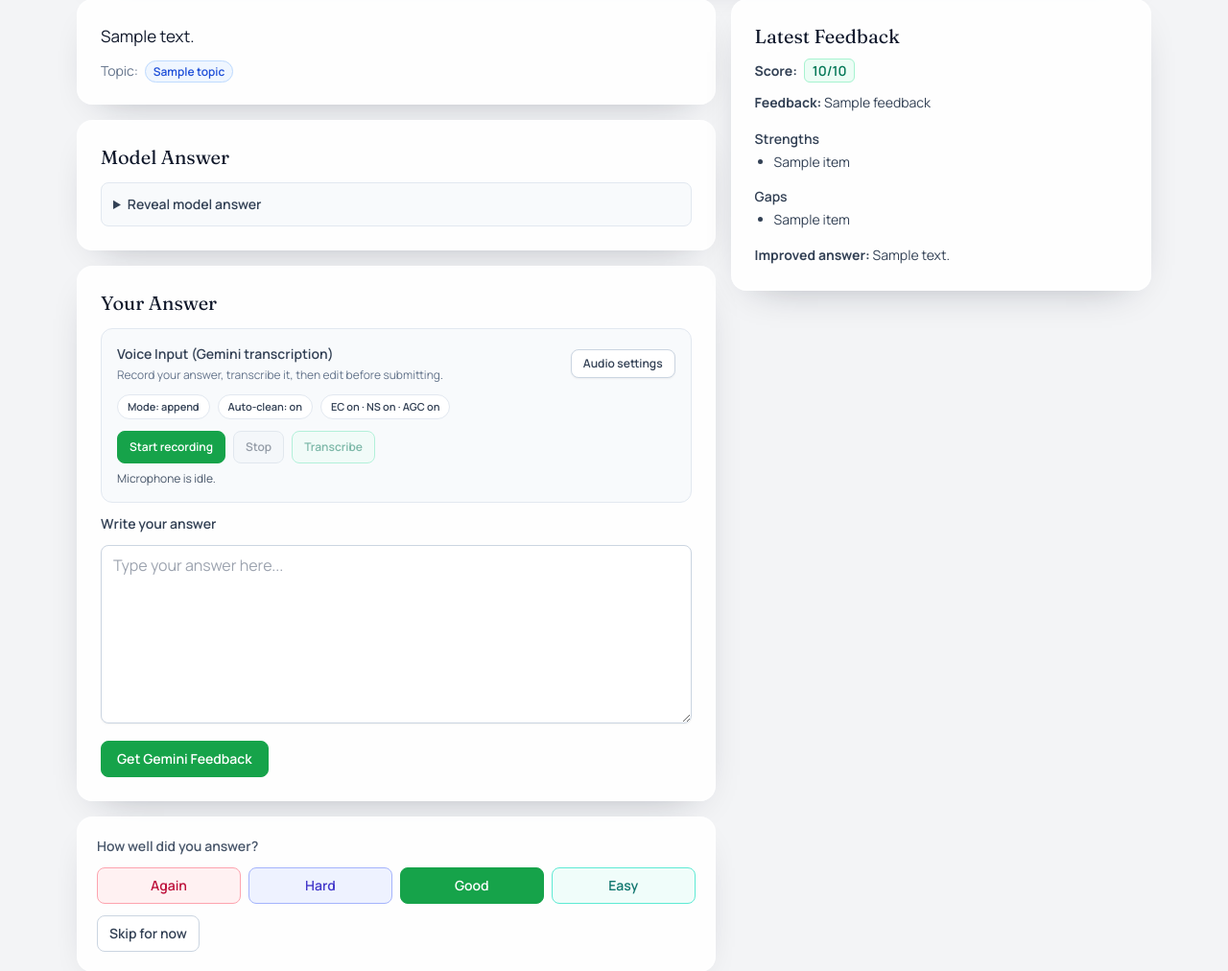
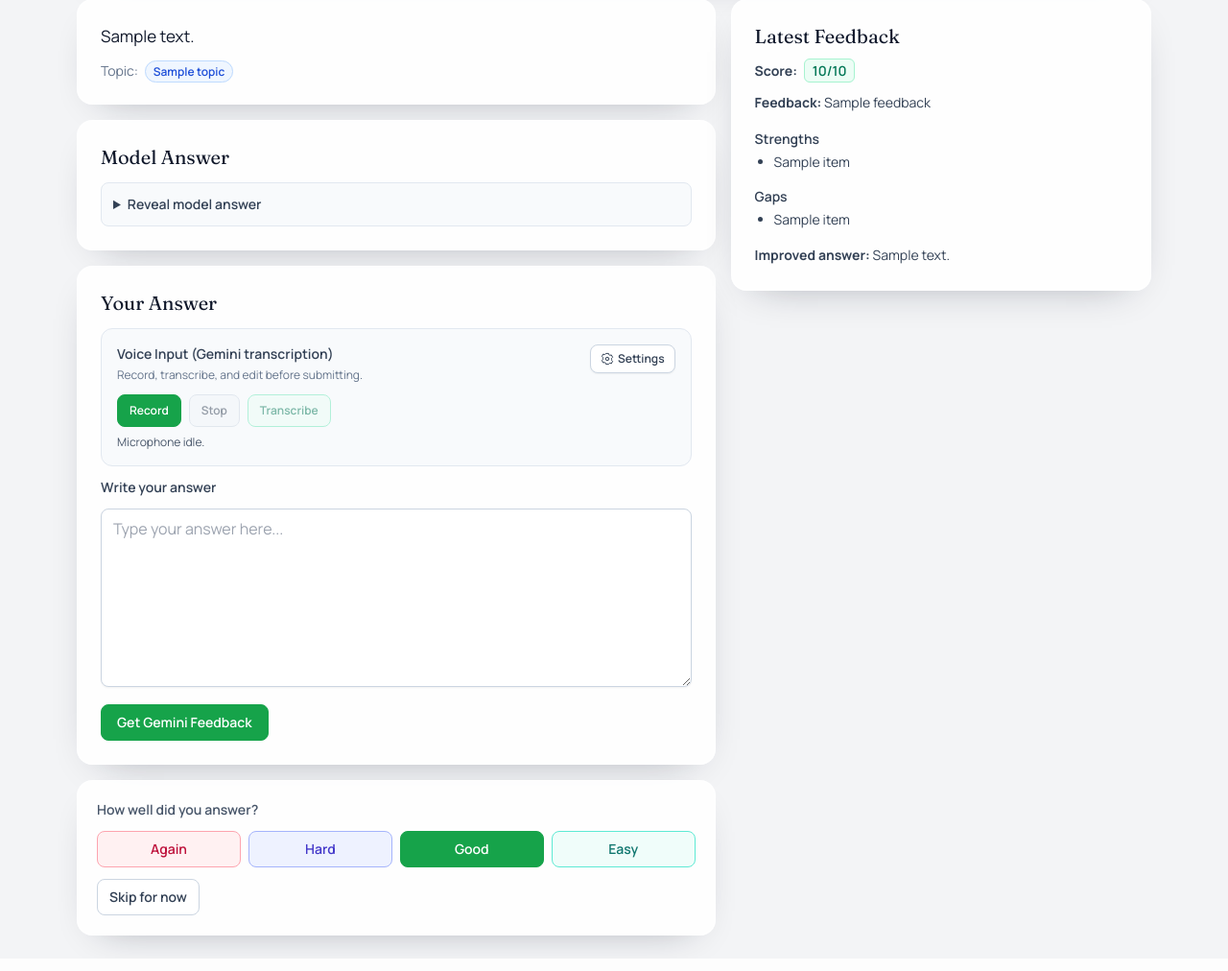
Before and after one commit to alekgreen/HireCrush, a Flask app: template templates/review.html in a window 1280 px wide. Shown: the part 251-1263 px from the top of the page at 96% size. Run offline with Flask 3, Linux system fonts and the light colour scheme; the template is opened without the code that fills it: most values are stand-ins (such as "Sample title", 1, 10 or a date in 2020); some libraries are stand-ins or nearby versions.

Commit message:
Add compact voice settings modal to review UI

```diff
--- a/templates/review.html
+++ b/templates/review.html
@@ -62,24 +62,25 @@
               <input type="hidden" name="randomize" value="1">
             {% endif %}
             <div class="rounded-xl border border-slate-200 bg-slate-50 p-3 sm:p-4 dark:border-zinc-700 dark:bg-zinc-800/80">
-              <div class="flex flex-wrap items-center justify-between gap-2">
+              <div class="flex items-start justify-between gap-2">
                 <div>
                   <p class="text-sm font-semibold text-slate-700 dark:text-zinc-200">Voice Input (Gemini transcription)</p>
-                  <p class="mt-1 text-xs text-slate-500 dark:text-zinc-400">Record your answer, transcribe it, then edit before submitting.</p>
+                  <p class="mt-1 text-xs text-slate-500 dark:text-zinc-400">Record, transcribe, and edit before submitting.</p>
                 </div>
-                <button class="inline-flex items-center gap-1 rounded-lg border border-slate-300 bg-white px-3 py-1.5 text-xs font-semibold text-slate-700 shadow-sm transition hover:bg-slate-100 dark:border-zinc-600 dark:bg-zinc-800 dark:text-zinc-100 dark:hover:bg-zinc-700" type="button" id="voice-settings-open">Audio settings</button>
+                <button class="inline-flex items-center gap-1 rounded-lg border border-slate-300 bg-white px-2.5 py-1.5 text-xs font-semibold text-slate-700 shadow-sm transition hover:bg-slate-100 dark:border-zinc-600 dark:bg-zinc-800 dark:text-zinc-100 dark:hover:bg-zinc-700" id="voice-settings-open" type="button" aria-label="Voice settings" title="Voice settings">
+                  <svg class="h-3.5 w-3.5" viewBox="0 0 20 20" fill="none" aria-hidden="true">
+                    <path d="M8 2h4l.6 2.1a6.9 6.9 0 0 1 1.4.8l2-.8 2 3.5-1.6 1.5c.1.5.2 1 .2 1.5s-.1 1-.2 1.5l1.6 1.5-2 3.5-2-.8c-.4.3-.9.6-1.4.8L12 18H8l-.6-2.1a6.9 6.9 0 0 1-1.4-.8l-2 .8-2-3.5 1.6-1.5a6.8 6.8 0 0 1 0-3L2 6.4l2-3.5 2 .8c.4-.3.9-.6 1.4-.8L8 2Z" stroke="currentColor" stroke-width="1.4" stroke-linejoin="round"/>
+                    <circle cx="10" cy="10" r="2.5" stroke="currentColor" stroke-width="1.4"/>
+                  </svg>
+                  Settings
+                </button>
               </div>
               <div class="mt-3 flex flex-wrap gap-2">
-                <span class="rounded-full border border-slate-200 bg-white px-2.5 py-1 text-[11px] font-semibold text-slate-700 dark:border-zinc-600 dark:bg-zinc-800 dark:text-zinc-200" id="voice-mode-badge">Mode: append</span>
-                <span class="rounded-full border border-slate-200 bg-white px-2.5 py-1 text-[11px] font-semibold text-slate-700 dark:border-zinc-600 dark:bg-zinc-800 dark:text-zinc-200" id="voice-cleanup-badge">Auto-clean: on</span>
-                <span class="rounded-full border border-slate-200 bg-white px-2.5 py-1 text-[11px] font-semibold text-slate-700 dark:border-zinc-600 dark:bg-zinc-800 dark:text-zinc-200" id="voice-input-badge">EC on · NS on · AGC on</span>
-              </div>
-              <div class="mt-3 flex flex-wrap gap-2">
-                <button class="rounded-lg border border-brand-500 bg-brand-500 px-3 py-2 text-xs font-semibold text-white transition hover:bg-brand-600 disabled:cursor-not-allowed disabled:opacity-50" type="button" id="voice-start">Start recording</button>
+                <button class="rounded-lg border border-brand-500 bg-brand-500 px-3 py-2 text-xs font-semibold text-white transition hover:bg-brand-600 disabled:cursor-not-allowed disabled:opacity-50" type="button" id="voice-start">Record</button>
                 <button class="rounded-lg border border-slate-300 bg-slate-100 px-3 py-2 text-xs font-semibold text-slate-700 transition hover:bg-slate-200 disabled:cursor-not-allowed disabled:opacity-50 dark:border-zinc-700 dark:bg-zinc-800 dark:text-zinc-100 dark:hover:bg-zinc-700" type="button" id="voice-stop" disabled>Stop</button>
                 <button class="rounded-lg border border-emerald-300 bg-emerald-50 px-3 py-2 text-xs font-semibold text-emerald-700 transition hover:bg-emerald-100 disabled:cursor-not-allowed disabled:opacity-50 dark:border-emerald-800 dark:bg-emerald-950/35 dark:text-emerald-200 dark:hover:bg-emerald-900/45" type="button" id="voice-transcribe" disabled>Transcribe</button>
               </div>
-              <p class="mt-2 text-xs text-slate-600 dark:text-zinc-300" id="voice-status">Microphone is idle.</p>
+              <p class="mt-2 text-xs text-slate-600 dark:text-zinc-300" id="voice-status">Microphone idle.</p>
               <audio class="mt-2 hidden w-full" id="voice-preview" controls></audio>
             </div>
             <label class="block text-sm font-semibold text-slate-700 dark:text-zinc-200" for="user_answer">Write your answer</label>
@@ -154,46 +155,30 @@
 </section>
 {% if question %}
   <div class="fixed inset-0 z-40 hidden items-center justify-center bg-slate-950/35 p-4 backdrop-blur-[1px]" id="voice-settings-modal" role="dialog" aria-modal="true" aria-labelledby="voice-settings-title">
-    <div class="w-full max-w-lg rounded-2xl border border-white/70 bg-white p-5 shadow-2xl dark:border-zinc-700 dark:bg-zinc-900">
+    <div class="w-full max-w-sm rounded-2xl border border-white/70 bg-white p-4 shadow-2xl dark:border-zinc-700 dark:bg-zinc-900">
       <div class="flex items-start justify-between gap-3">
         <div>
-          <h4 class="font-display text-xl text-slate-900 dark:text-zinc-100" id="voice-settings-title">Audio Settings</h4>
-          <p class="mt-1 text-xs text-slate-500 dark:text-zinc-400">These apply to the next recording/transcription action.</p>
+          <h4 class="font-display text-lg text-slate-900 dark:text-zinc-100" id="voice-settings-title">Voice Settings</h4>
+          <p class="mt-1 text-xs text-slate-500 dark:text-zinc-400">Simple transcript behavior controls.</p>
         </div>
-        <button class="rounded-lg border border-slate-300 bg-slate-100 px-2.5 py-1.5 text-xs font-semibold text-slate-700 transition hover:bg-slate-200 dark:border-zinc-700 dark:bg-zinc-800 dark:text-zinc-100 dark:hover:bg-zinc-700" type="button" id="voice-settings-close">Close</button>
+        <button class="rounded-lg border border-slate-300 bg-slate-100 px-2 py-1 text-xs font-semibold text-slate-700 transition hover:bg-slate-200 dark:border-zinc-700 dark:bg-zinc-800 dark:text-zinc-100 dark:hover:bg-zinc-700" id="voice-settings-close" type="button">Close</button>
       </div>
-
-      <div class="mt-4 grid gap-3">
-        <label class="text-xs font-semibold text-slate-700 dark:text-zinc-200" for="voice-insert-mode">
-          Transcript insert mode
+      <div class="mt-4 space-y-3">
+        <label class="block text-xs font-semibold text-slate-700 dark:text-zinc-200" for="voice-insert-mode">
+          Transcript mode
           <select class="mt-1 w-full rounded-md border border-slate-300 bg-white px-2 py-1.5 text-sm text-slate-800 dark:border-zinc-700 dark:bg-zinc-800 dark:text-zinc-100" id="voice-insert-mode">
-            <option value="append" selected>Append to existing answer</option>
-            <option value="replace">Replace existing answer</option>
+            <option value="append" selected>Append to answer</option>
+            <option value="replace">Replace answer</option>
           </select>
         </label>
         <label class="flex items-center gap-2 text-sm font-medium text-slate-700 dark:text-zinc-200" for="voice-cleanup">
           <input class="h-4 w-4 rounded border-slate-300 text-brand-500 focus:ring-brand-500 dark:border-zinc-600 dark:bg-zinc-800" id="voice-cleanup" type="checkbox" checked>
-          Auto-clean transcript punctuation/spacing
+          Auto-clean transcript
         </label>
-        <div class="grid gap-2 sm:grid-cols-3">
-          <label class="flex items-center gap-2 rounded-lg border border-slate-200 bg-slate-50 px-2 py-2 text-xs font-semibold text-slate-700 dark:border-zinc-700 dark:bg-zinc-800 dark:text-zinc-200" for="voice-echo-cancellation">
-            <input class="h-3.5 w-3.5 rounded border-slate-300 text-brand-500 focus:ring-brand-500 dark:border-zinc-600 dark:bg-zinc-900" id="voice-echo-cancellation" type="checkbox" checked>
-            Echo cancellation
-          </label>
-          <label class="flex items-center gap-2 rounded-lg border border-slate-200 bg-slate-50 px-2 py-2 text-xs font-semibold text-slate-700 dark:border-zinc-700 dark:bg-zinc-800 dark:text-zinc-200" for="voice-noise-suppression">
-            <input class="h-3.5 w-3.5 rounded border-slate-300 text-brand-500 focus:ring-brand-500 dark:border-zinc-600 dark:bg-zinc-900" id="voice-noise-suppression" type="checkbox" checked>
-            Noise suppression
-          </label>
-          <label class="flex items-center gap-2 rounded-lg border border-slate-200 bg-slate-50 px-2 py-2 text-xs font-semibold text-slate-700 dark:border-zinc-700 dark:bg-zinc-800 dark:text-zinc-200" for="voice-auto-gain">
-            <input class="h-3.5 w-3.5 rounded border-slate-300 text-brand-500 focus:ring-brand-500 dark:border-zinc-600 dark:bg-zinc-900" id="voice-auto-gain" type="checkbox" checked>
-            Auto gain control
-          </label>
-        </div>
       </div>
-
-      <div class="mt-5 flex flex-wrap justify-end gap-2">
-        <button class="rounded-lg border border-slate-300 bg-slate-100 px-3 py-2 text-xs font-semibold text-slate-700 transition hover:bg-slate-200 dark:border-zinc-700 dark:bg-zinc-800 dark:text-zinc-100 dark:hover:bg-zinc-700" type="button" id="voice-settings-cancel">Cancel</button>
-        <button class="rounded-lg border border-brand-500 bg-brand-500 px-3 py-2 text-xs font-semibold text-white transition hover:bg-brand-600" type="button" id="voice-settings-save">Save settings</button>
+      <div class="mt-4 flex justify-end gap-2">
+        <button class="rounded-lg border border-slate-300 bg-slate-100 px-3 py-1.5 text-xs font-semibold text-slate-700 transition hover:bg-slate-200 dark:border-zinc-700 dark:bg-zinc-800 dark:text-zinc-100 dark:hover:bg-zinc-700" id="voice-settings-cancel" type="button">Cancel</button>
+        <button class="rounded-lg border border-brand-500 bg-brand-500 px-3 py-1.5 text-xs font-semibold text-white transition hover:bg-brand-600" id="voice-settings-save" type="button">Save</button>
       </div>
     </div>
   </div>
@@ -210,14 +195,8 @@
       const settingsCloseBtn = document.getElementById("voice-settings-close");
       const settingsCancelBtn = document.getElementById("voice-settings-cancel");
       const settingsSaveBtn = document.getElementById("voice-settings-save");
-      const modeBadge = document.getElementById("voice-mode-badge");
-      const cleanupBadge = document.getElementById("voice-cleanup-badge");
-      const inputBadge = document.getElementById("voice-input-badge");
       const insertModeSelect = document.getElementById("voice-insert-mode");
       const cleanupToggle = document.getElementById("voice-cleanup");
-      const echoCancellationToggle = document.getElementById("voice-echo-cancellation");
-      const noiseSuppressionToggle = document.getElementById("voice-noise-suppression");
-      const autoGainToggle = document.getElementById("voice-auto-gain");
 
       if (
         !startBtn ||
@@ -231,14 +210,8 @@
         !settingsCloseBtn ||
         !settingsCancelBtn ||
         !settingsSaveBtn ||
-        !modeBadge ||
-        !cleanupBadge ||
-        !inputBadge ||
         !insertModeSelect ||
-        !cleanupToggle ||
-        !echoCancellationToggle ||
-        !noiseSuppressionToggle ||
-        !autoGainToggle
+        !cleanupToggle
       ) {
         return;
       }
@@ -255,9 +228,13 @@
       let sourceNode = null;
       let processorNode = null;
       let recordedBlob = null;
+      let previewUrl = null;
       let sampleRate = 44100;
       let pcmChunks = [];
-      let settingsSnapshot = null;
+      const voiceSettings = {
+        insertMode: "append",
+        cleanup: true,
+      };
 
       const setStatus = (text) => {
         statusEl.textContent = text;
@@ -268,43 +245,23 @@
         stopBtn.disabled = true;
       };
 
-      const readSettings = () => ({
-        insertMode: insertModeSelect.value === "replace" ? "replace" : "append",
-        cleanup: cleanupToggle.checked,
-        echoCancellation: echoCancellationToggle.checked,
-        noiseSuppression: noiseSuppressionToggle.checked,
-        autoGainControl: autoGainToggle.checked,
-      });
-
-      const applySettings = (settings) => {
-        insertModeSelect.value = settings.insertMode;
-        cleanupToggle.checked = settings.cleanup;
-        echoCancellationToggle.checked = settings.echoCancellation;
-        noiseSuppressionToggle.checked = settings.noiseSuppression;
-        autoGainToggle.checked = settings.autoGainControl;
-      };
-
-      const updateSettingsSummary = () => {
-        const settings = readSettings();
-        modeBadge.textContent = settings.insertMode === "replace" ? "Mode: replace" : "Mode: append";
-        cleanupBadge.textContent = settings.cleanup ? "Auto-clean: on" : "Auto-clean: off";
-        inputBadge.textContent = `EC ${settings.echoCancellation ? "on" : "off"} · NS ${settings.noiseSuppression ? "on" : "off"} · AGC ${settings.autoGainControl ? "on" : "off"}`;
-      };
-
       const openSettingsModal = () => {
-        settingsSnapshot = readSettings();
+        insertModeSelect.value = voiceSettings.insertMode;
+        cleanupToggle.checked = voiceSettings.cleanup;
         settingsModal.classList.remove("hidden");
         settingsModal.classList.add("flex");
         insertModeSelect.focus();
       };
 
-      const closeSettingsModal = (restoreSnapshot = false) => {
-        if (restoreSnapshot && settingsSnapshot) {
-          applySettings(settingsSnapshot);
-        }
+      const closeSettingsModal = () => {
         settingsModal.classList.add("hidden");
         settingsModal.classList.remove("flex");
-        settingsSnapshot = null;
+      };
+
+      const audioConstraints = {
+        echoCancellation: true,
+        noiseSuppression: true,
+        autoGainControl: true,
       };
 
       const cleanTranscriptText = (text) => {
@@ -398,30 +355,29 @@
         }
       };
 
-      updateSettingsSummary();
-
       settingsOpenBtn.addEventListener("click", () => {
         openSettingsModal();
       });
       settingsCloseBtn.addEventListener("click", () => {
-        closeSettingsModal(true);
+        closeSettingsModal();
       });
       settingsCancelBtn.addEventListener("click", () => {
-        closeSettingsModal(true);
+        closeSettingsModal();
       });
       settingsSaveBtn.addEventListener("click", () => {
-        updateSettingsSummary();
-        setStatus("Audio settings updated.");
-        closeSettingsModal(false);
+        voiceSettings.insertMode = insertModeSelect.value === "replace" ? "replace" : "append";
+        voiceSettings.cleanup = cleanupToggle.checked;
+        setStatus("Voice settings saved.");
+        closeSettingsModal();
       });
       settingsModal.addEventListener("click", (event) => {
         if (event.target === settingsModal) {
-          closeSettingsModal(true);
+          closeSettingsModal();
         }
       });
       document.addEventListener("keydown", (event) => {
         if (event.key === "Escape" && settingsModal.classList.contains("flex")) {
-          closeSettingsModal(true);
+          closeSettingsModal();
         }
       });
 
@@ -429,15 +385,16 @@
         try {
           recordedBlob = null;
           pcmChunks = [];
+          transcribeBtn.disabled = true;
           preview.classList.add("hidden");
+          if (previewUrl) {
+            URL.revokeObjectURL(previewUrl);
+            previewUrl = null;
+          }
           preview.removeAttribute("src");
 
           mediaStream = await navigator.mediaDevices.getUserMedia({
-            audio: {
-              echoCancellation: echoCancellationToggle.checked,
-              noiseSuppression: noiseSuppressionToggle.checked,
-              autoGainControl: autoGainToggle.checked,
-            },
+            audio: audioConstraints,
           });
           audioContext = new AudioContextClass();
           sampleRate = audioContext.sampleRate;
@@ -474,11 +431,12 @@
         }
 
         recordedBlob = toWavBlob(pcmChunks, sampleRate);
-          preview.src = URL.createObjectURL(recordedBlob);
-          preview.classList.remove("hidden");
-          transcribeBtn.disabled = false;
-          setStatus("Recording ready. Click Transcribe to convert speech to text.");
-          setIdle();
+        previewUrl = URL.createObjectURL(recordedBlob);
+        preview.src = previewUrl;
+        preview.classList.remove("hidden");
+        transcribeBtn.disabled = false;
+        setStatus("Recording ready. Click Transcribe.");
+        setIdle();
       });
 
       transcribeBtn.addEventListener("click", async () => {
@@ -513,24 +471,18 @@
             return;
           }
 
-          const currentSettings = readSettings();
-          const shouldClean = currentSettings.cleanup;
-          const insertMode = currentSettings.insertMode;
-          const finalTranscript = shouldClean ? cleanTranscriptText(transcript) : transcript;
-
-          if (insertMode === "replace") {
+          const finalTranscript = voiceSettings.cleanup ? cleanTranscriptText(transcript) : transcript;
+          if (voiceSettings.insertMode === "replace") {
             answerTextarea.value = finalTranscript;
           } else {
             const existing = answerTextarea.value.trim();
-            answerTextarea.value = existing
-              ? `${existing}\n\n${finalTranscript}`
-              : finalTranscript;
+            answerTextarea.value = existing ? `${existing}\n\n${finalTranscript}` : finalTranscript;
           }
           answerTextarea.dispatchEvent(new Event("input", { bubbles: true }));
           setStatus(
-            insertMode === "replace"
+            voiceSettings.insertMode === "replace"
               ? "Transcript replaced your answer."
-              : "Transcript appended to your answer."
+              : "Transcript added to your answer."
           );
         } catch (error) {
           setStatus("Network error while transcribing. Please retry.");
```
